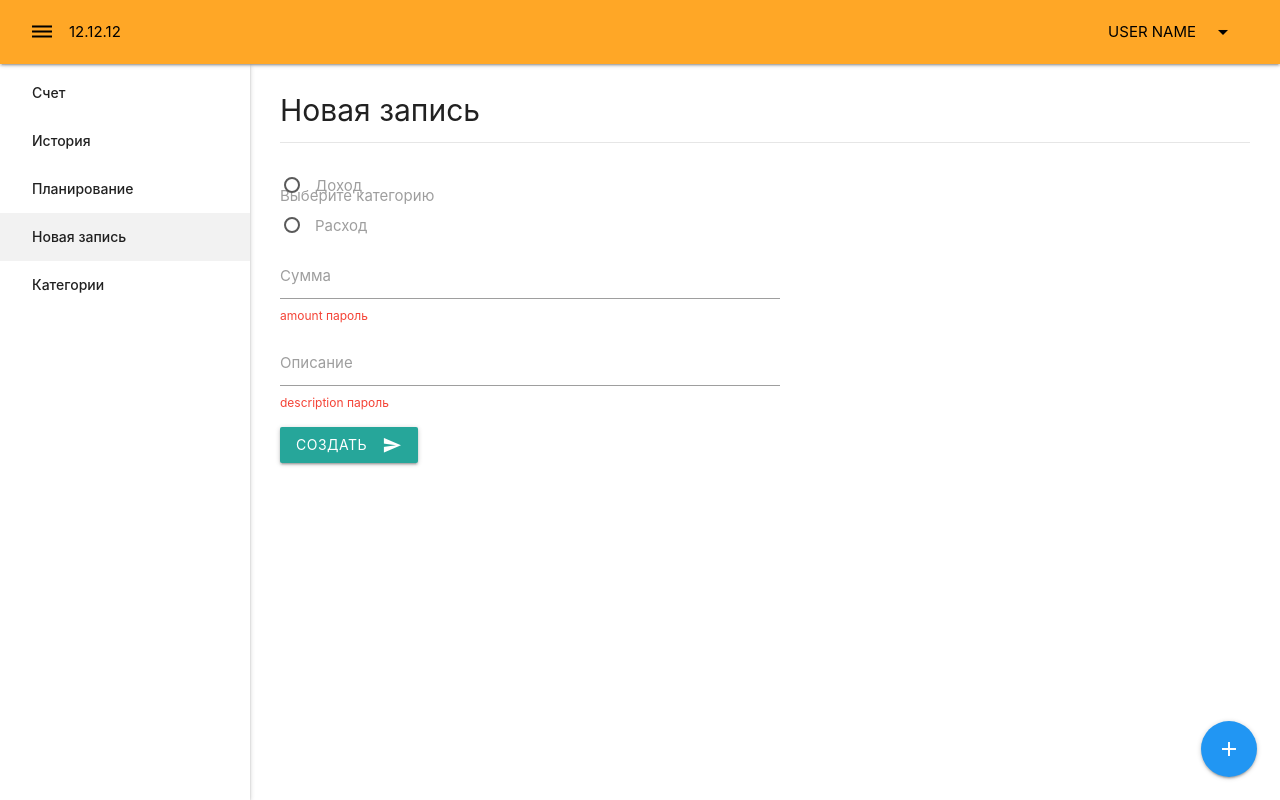
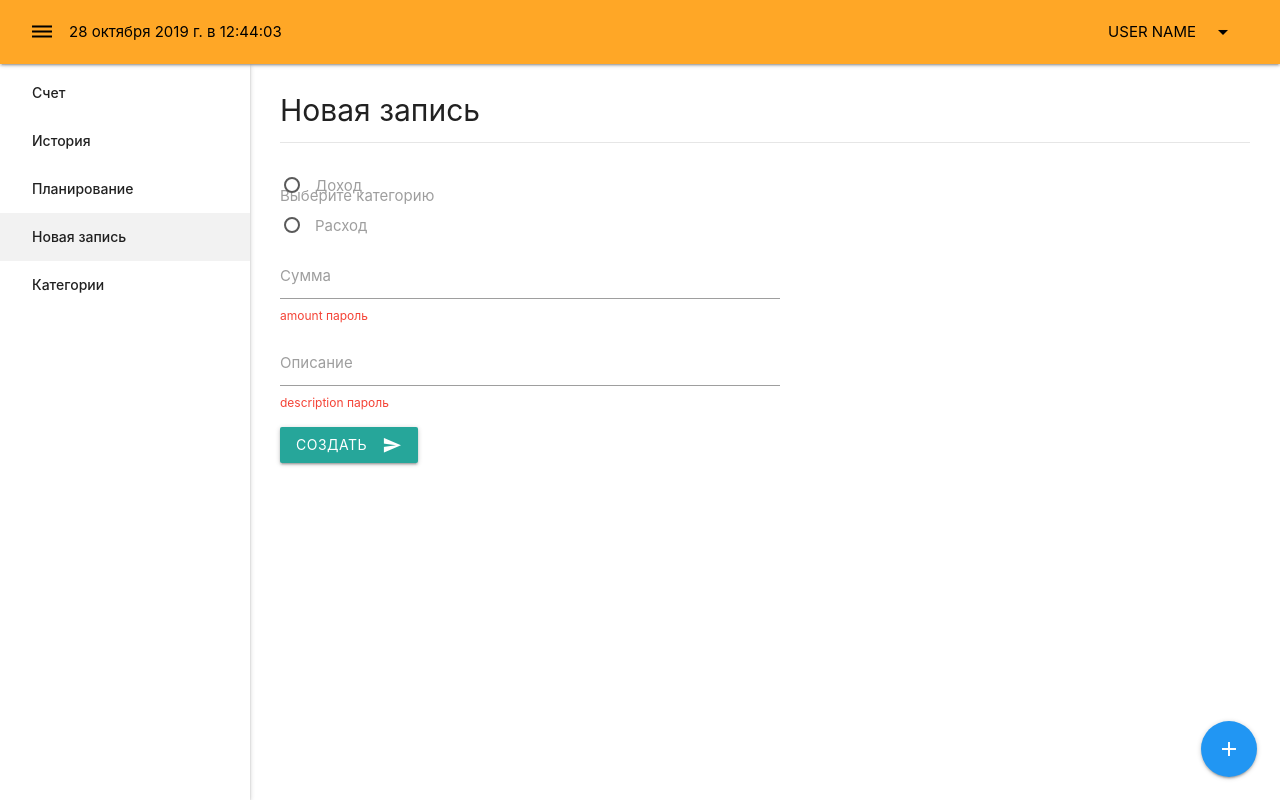
Before and after one commit to m-heis/vue-crm, a Vue app: page /record in a window 1280 px wide. Built offline with nearby package versions, Linux system fonts and the light colour scheme.

Commit message:
Created date filter

```diff
--- a/src/components/app/Navbar.vue
+++ b/src/components/app/Navbar.vue
@@ -6,7 +6,7 @@
                 <a href="#" @click.prevent="$emit('click')">
                     <i class="material-icons black-text">dehaze</i>
                 </a>
-                <span class="black-text">12.12.12</span>
+                <span class="black-text">{{date | dateFilter('datetime')}}</span>
             </div>
 
             <ul class="right hide-on-small-and-down">
@@ -15,6 +15,7 @@
                             class="dropdown-trigger black-text"
                             href="#"
                             data-target="dropdown"
+                            ref="dropdown"
                     >
                         USER NAME
                         <i class="material-icons right">arrow_drop_down</i>
@@ -22,13 +23,13 @@
 
                     <ul id='dropdown' class='dropdown-content'>
                         <li>
-                            <a href="#" class="black-text">
+                            <router-link to="/profile" class="black-text">
                                 <i class="material-icons">account_circle</i>Профиль
-                            </a>
+                            </router-link>
                         </li>
                         <li class="divider" tabindex="-1"></li>
                         <li>
-                            <a href="#" class="black-text">
+                            <a class="black-text" @click.prevent="logout">
                                 <i class="material-icons">assignment_return</i>Выйти
                             </a>
                         </li>
@@ -42,7 +43,30 @@
 
 <script>
     export default {
-        name: "Navbar"
+        name: "Navbar",
+        data: () => ({
+            date: new Date(),
+            interval: null,
+            dropdown: null
+        }),
+        methods: {
+          logout(){
+            this.$router.push('/login?message=logout')
+          }
+        },
+        mounted() {
+            this.interval = setInterval(() => {
+                this.date = new Date()
+            }, 1000);
+            // eslint-disable-next-line no-undef
+            M.Dropdown.init(this.$refs.dropdown)
+        },
+        beforeDestroy() {
+            clearInterval(this.interval);
+            if(this.dropdown && this.dropdown.destroy){
+                this.dropdown.destroy()
+            }
+        }
     }
 </script>
 
--- /dev/null
+++ b/src/filters/date.filter.js
@@ -0,0 +1,17 @@
+export default function dateFilter(value, format = 'date') {
+    const options = {};
+
+    if(format.includes('date')){
+        options.day = '2-digit';
+        options.month = 'long';
+        options.year = 'numeric'
+    }
+
+    if(format.includes('time')){
+        options.hour = '2-digit';
+        options.minute = '2-digit';
+        options.second = '2-digit'
+    }
+
+    return new Intl.DateTimeFormat('ru-RU', options).format(value)
+}
--- a/src/layouts/MainLayout.vue
+++ b/src/layouts/MainLayout.vue
@@ -11,9 +11,9 @@
         </main>
 
         <div class="fixed-action-btn">
-            <a class="btn-floating btn-large blue" href="#">
+            <router-link class="btn-floating btn-large blue" to="/record">
                 <i class="large material-icons">add</i>
-            </a>
+            </router-link>
         </div>
     </div>
 </template>
--- a/src/main.js
+++ b/src/main.js
@@ -4,8 +4,11 @@ import router from './router'
 import store from './store'
 import './registerServiceWorker'
 import 'materialize-css/dist/js/materialize.min'
+import dateFilter from "./filters/date.filter";
 
 Vue.config.productionTip = false;
+
+Vue.filter('dateFilter', dateFilter);
 
 new Vue({
   router,
```
